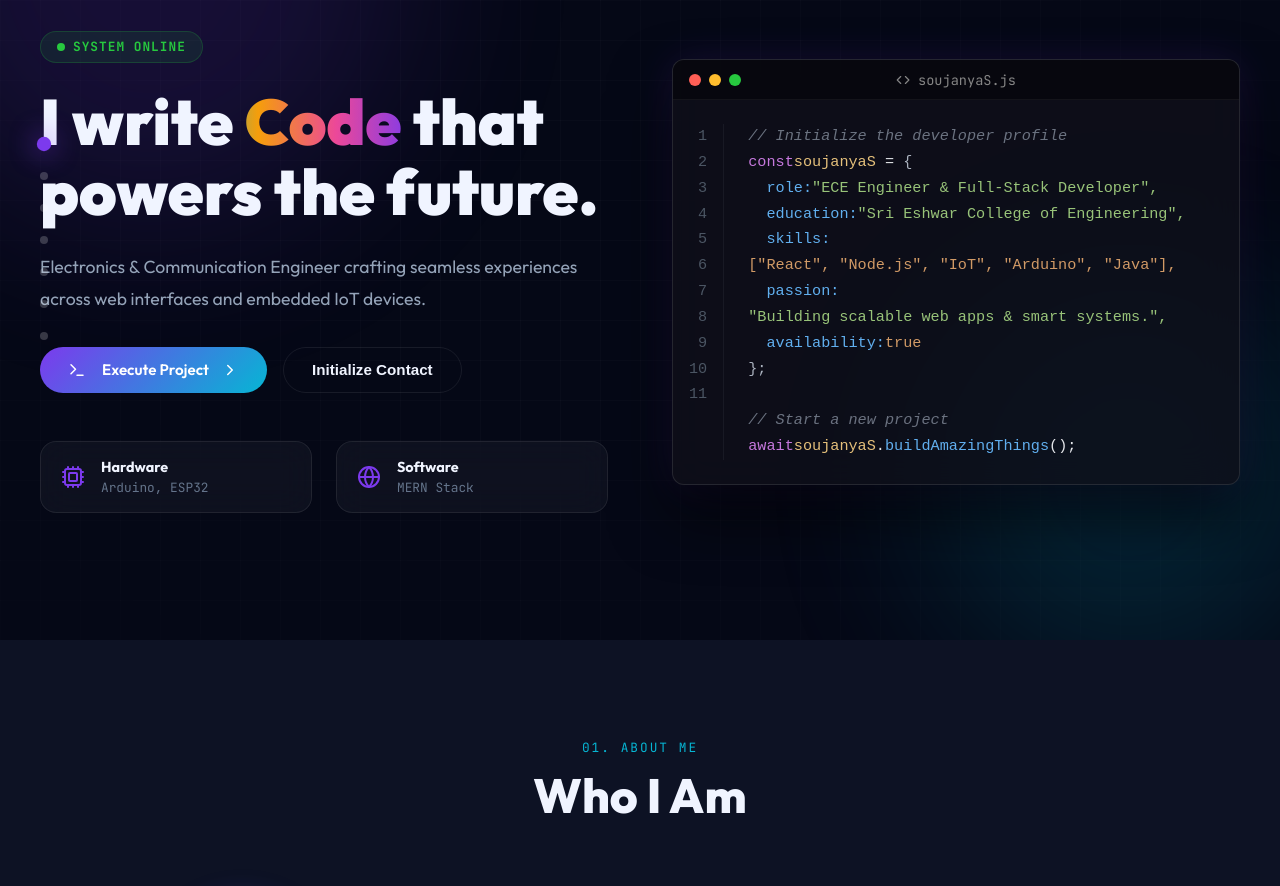
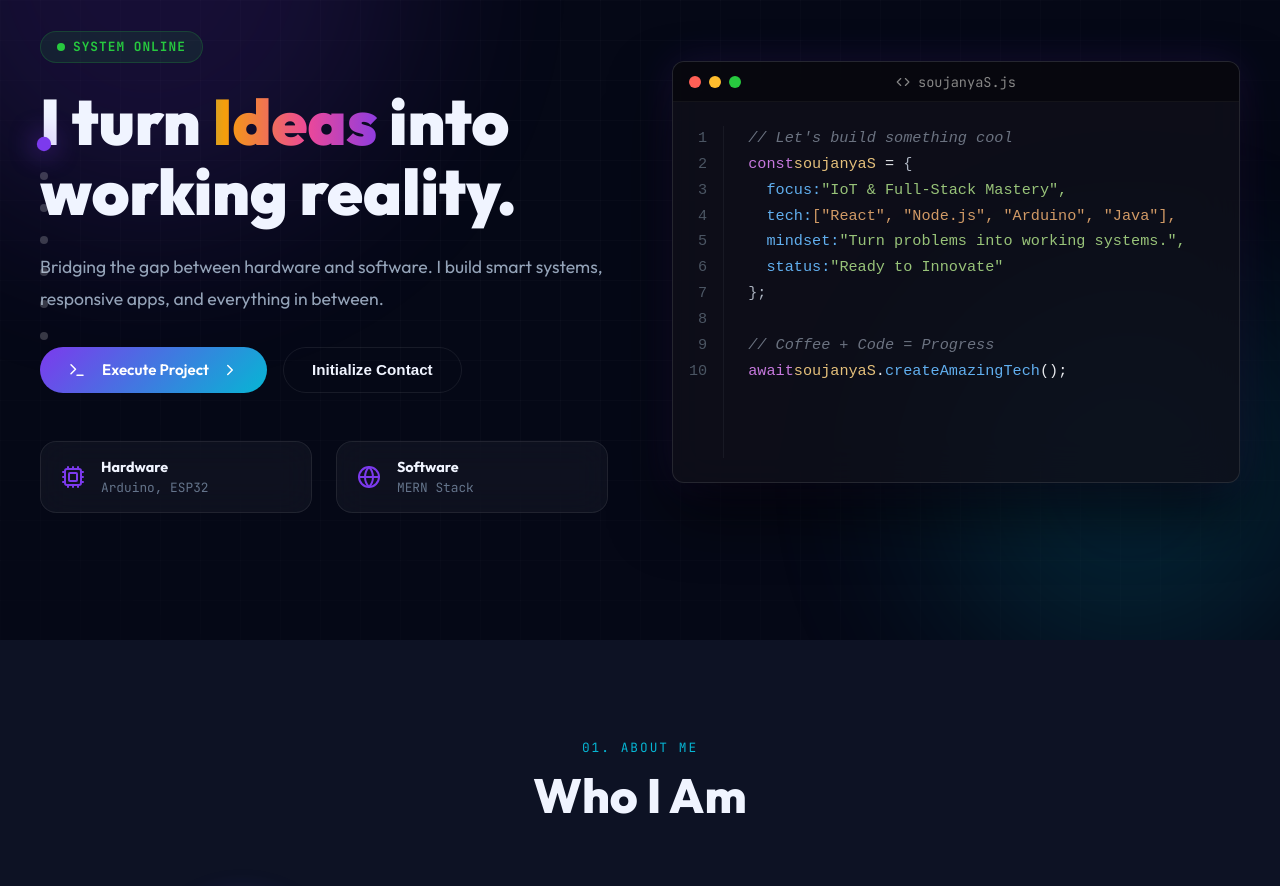
Before and after one commit to soujanya-7/Soujanya-Portfolio, a React (Vite) app: page / in a window 1280 px wide. Shown: the part 160-1046 px from the top of the page. Built offline with nearby package versions, Linux system fonts and the light colour scheme.

Commit message:
Humanize content in About and Hero sections for a more personal touch

```diff
--- a/src/App.jsx
+++ b/src/App.jsx
@@ -442,13 +442,13 @@ function App() {
             </div>
             <div className="about-text-col reveal-right">
               <p className="about-lead">
-                I'm a <strong>B.E. Electronics & Communication Engineering</strong> student at Sri Eshwar College of Engineering (Batch 2023–2027), with a passion for building things that live on the web and in embedded systems.
+                I spend my days at the intersection of circuits and code. Currently, I'm an <strong>Electronics & Communication Engineering</strong> student (Batch 2023–2027), obsessed with how things work under the hood.
               </p>
               <p className="about-body">
-                From designing responsive web interfaces to building smart wearable systems with Arduino and React, I enjoy working at the intersection of <em>hardware and software</em>. I've interned at PropelFoundry and Better Tomorrow, where I worked on production-grade web applications using the MERN stack.
+                Whether I'm debugging a complex React component or soldering components for an IoT prototype, I love the process of turning an abstract idea into a functional product. My experience spans from interning as a MERN stack developer to building life-saving wearable tech like AuraVue.
               </p>
               <p className="about-body">
-                Outside of engineering, I Love hackathons and have cleared rounds at Innohacks, Hacksagon, and won 3rd place at Freshathon.
+                When I'm not staring at a screen or a breadboard, you'll probably find me at a hackathon—I've cleared rounds at Innohacks and Hacksagon, and recently took home 3rd place at Freshathon.
               </p>
               <div className="education-timeline">
                 <h3 className="sub-heading">Education</h3>
--- a/src/CodeHero.jsx
+++ b/src/CodeHero.jsx
@@ -4,17 +4,16 @@ import Tilt from 'react-parallax-tilt';
 import { ChevronRight, Terminal, Code, Cpu, Globe } from 'lucide-react';
 
 const FULL_CODE = [
-  { type: 'comment', text: '// Initialize the developer profile' },
+  { type: 'comment', text: '// Let\'s build something cool' },
   { type: 'keyword', text: 'const', variable: 'soujanyaS', value: '{' },
-  { type: 'property', text: '  role:', string: '"ECE Engineer & Full-Stack Developer",' },
-  { type: 'property', text: '  education:', string: '"Sri Eshwar College of Engineering",' },
-  { type: 'property', text: '  skills:', array: '["React", "Node.js", "IoT", "Arduino", "Java"],' },
-  { type: 'property', text: '  passion:', string: '"Building scalable web apps & smart systems.",' },
-  { type: 'property', text: '  availability:', boolean: 'true' },
+  { type: 'property', text: '  focus:', string: '"IoT & Full-Stack Mastery",' },
+  { type: 'property', text: '  tech:', array: '["React", "Node.js", "Arduino", "Java"],' },
+  { type: 'property', text: '  mindset:', string: '"Turn problems into working systems.",' },
+  { type: 'property', text: '  status:', string: '"Ready to Innovate"' },
   { type: 'plain', text: '};' },
   { type: 'empty', text: '' },
-  { type: 'comment', text: '// Start a new project' },
-  { type: 'method', text: 'await soujanyaS.buildAmazingThings();' },
+  { type: 'comment', text: '// Coffee + Code = Progress' },
+  { type: 'method', text: 'await soujanyaS.createAmazingTech();' },
 ];
 
 export default function CodeHero({ onNavigate }) {
@@ -62,11 +61,11 @@ export default function CodeHero({ onNavigate }) {
             <span className="ch-pulse-dot"></span> System Online
           </div>
           <h1 className="ch-title">
-            I write <span className="shimmer-text">Code</span> that<br />
-            powers the future.
+            I turn <span className="shimmer-text">Ideas</span> into<br />
+            working reality.
           </h1>
           <p className="ch-desc">
-            Electronics & Communication Engineer crafting seamless experiences across web interfaces and embedded IoT devices.
+            Bridging the gap between hardware and software. I build smart systems, responsive apps, and everything in between.
           </p>
 
           {isTypingComplete && (
@@ -172,7 +171,7 @@ export default function CodeHero({ onNavigate }) {
                         {line.type === 'plain' && <span className="c-punctuation">{line.text}</span>}
                         {line.type === 'method' && (
                           <>
-                            <span className="c-keyword">await</span> <span className="c-variable">soujanyaS</span>.<span className="c-method">buildAmazingThings</span>();
+                            <span className="c-keyword">await</span> <span className="c-variable">soujanyaS</span>.<span className="c-method">createAmazingTech</span>();
                           </>
                         )}
                       </motion.div>
```
